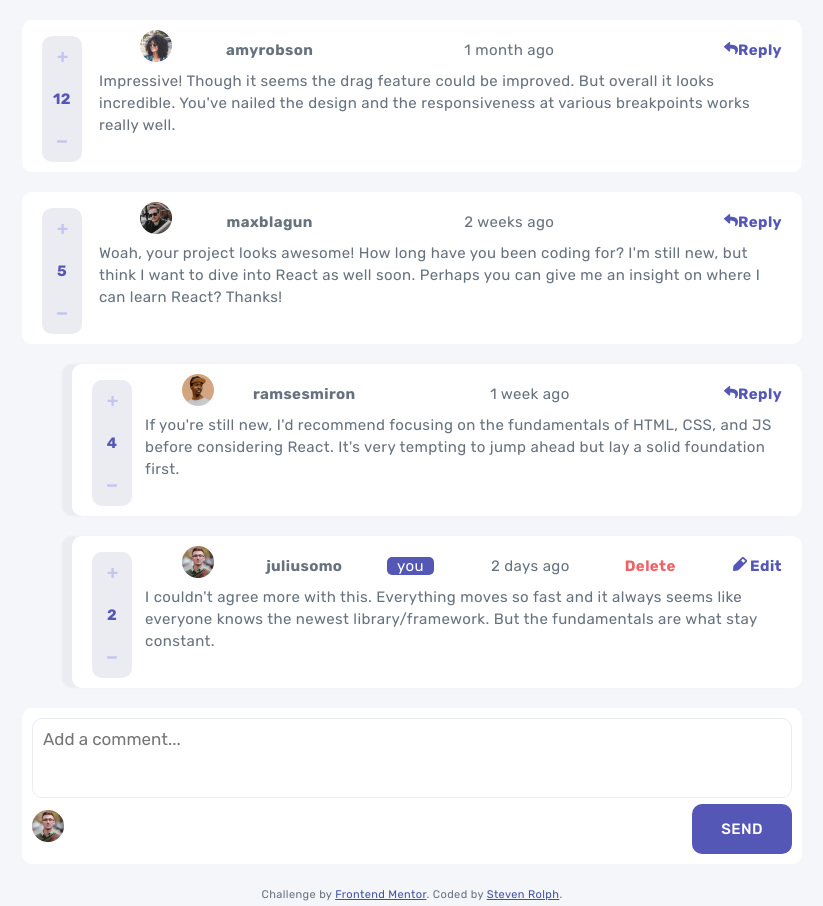
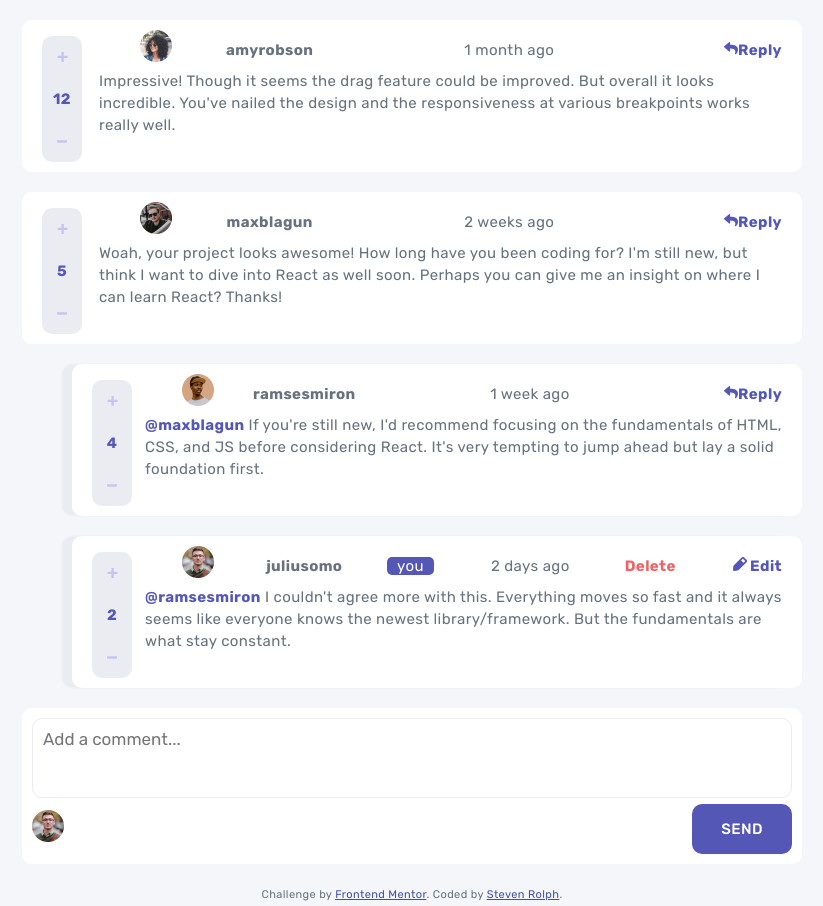
Before and after one commit to valleyman89/FrontEndMentor-Solution---Interactive-comments-section, a React (Create React App) app: page / in a window 1280 px wide. Shown: the whole page, without its empty margins (228-1051 px from the left). Built offline with nearby package versions, Linux system fonts and the light colour scheme; some icons are missing.

Commit message:
add ability to highlight replyingTo key

```diff
--- a/src/components/Comments.jsx
+++ b/src/components/Comments.jsx
@@ -104,6 +104,7 @@ function Comments(props) {
                   parentId={comment.id}
                   comment={comment}
                   onReply={handleCreateReply}
+                  originalPoster={comment.user.username}
                 />
               )}
             </div>
@@ -115,7 +116,12 @@ function Comments(props) {
                   date={reply.createdAt}
                   avatar={reply.user.image.png}
                 />
-                <span className="comment-content">{reply.content}</span>
+                <span className="comment-content">
+                  <span className="comment-original-poster">
+                    @{reply.replyingTo}
+                  </span>{" "}
+                  {reply.content}
+                </span>
                 <ScoreCounter score={reply.score} />
                 {reply.user.username === users.currentUser.username ? (
                   <React.Fragment>
@@ -136,6 +142,7 @@ function Comments(props) {
                     parentId={comment.id}
                     comment={comment}
                     onReply={handleCreateReply}
+                    originalPoster={reply.user.username}
                   />
                 )}
               </div>
```
